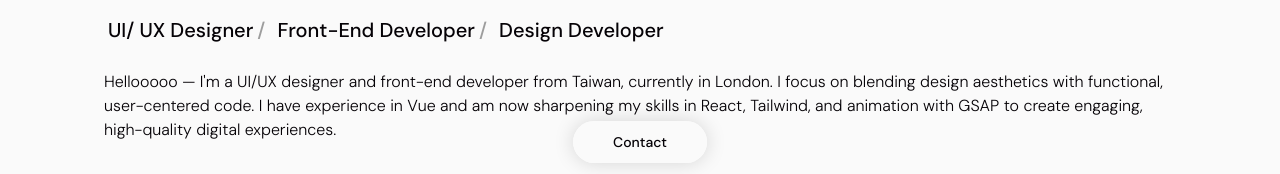
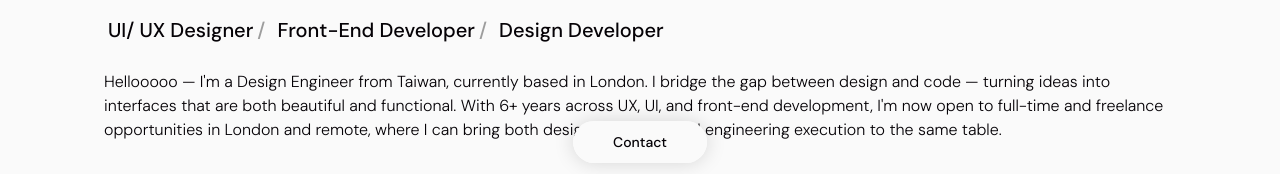
Before and after one commit to Fan82/fanyihsuan_web, a React (Vite) app: page /about in a window 1280 px wide. Shown: the part 626-800 px from the top of the page. Built offline with nearby package versions, Linux system fonts and the light colour scheme.

Commit message:
fix: update bio with Design Engineer positioning and fix resume path

```diff
--- a/src/components/Footer.jsx
+++ b/src/components/Footer.jsx
@@ -2,7 +2,7 @@ export default function Footer() {
   return (
     <footer className="py-2 flex justify-center items-center text-main gap-8">
       <a
-        hhref="/FanYiH_resume.pdf"
+        href="/FanYiH_resume.pdf" // 移掉 /public
         className="transition-colors hover:text-red-500"
         download
       >
--- a/src/pages/About.jsx
+++ b/src/pages/About.jsx
@@ -40,7 +40,7 @@ const SKILLS = [
 const CONTACT = [
   {
     label: "Resume",
-    href: "/FanYiH_resume.pdf",
+    href: "/FanYiH_resume.pdf", // 移掉 /public
     download: "FanYiH_resume.pdf",
   },
   {
@@ -140,11 +140,12 @@ export default function About() {
 
       {/* ── Bio ─────────────────────────────────────────── */}
       <p data-reveal className="font-light mb-16 leading-6">
-        Hellooooo — I'm a UI/UX designer and front-end developer from Taiwan,
-        currently in London. I focus on blending design aesthetics with
-        functional, user-centered code. I have experience in Vue and am now
-        sharpening my skills in React, Tailwind, and animation with GSAP to
-        create engaging, high-quality digital experiences.
+        Hellooooo — I'm a Design Engineer from Taiwan, currently based in
+        London. I bridge the gap between design and code — turning ideas into
+        interfaces that are both beautiful and functional. With 6+ years across
+        UX, UI, and front-end development, I'm now open to full-time and
+        freelance opportunities in London and remote, where I can bring both
+        design sensibility and engineering execution to the same table.
       </p>
 
       {/* ── Skills ──────────────────────────────────────── */}
```
